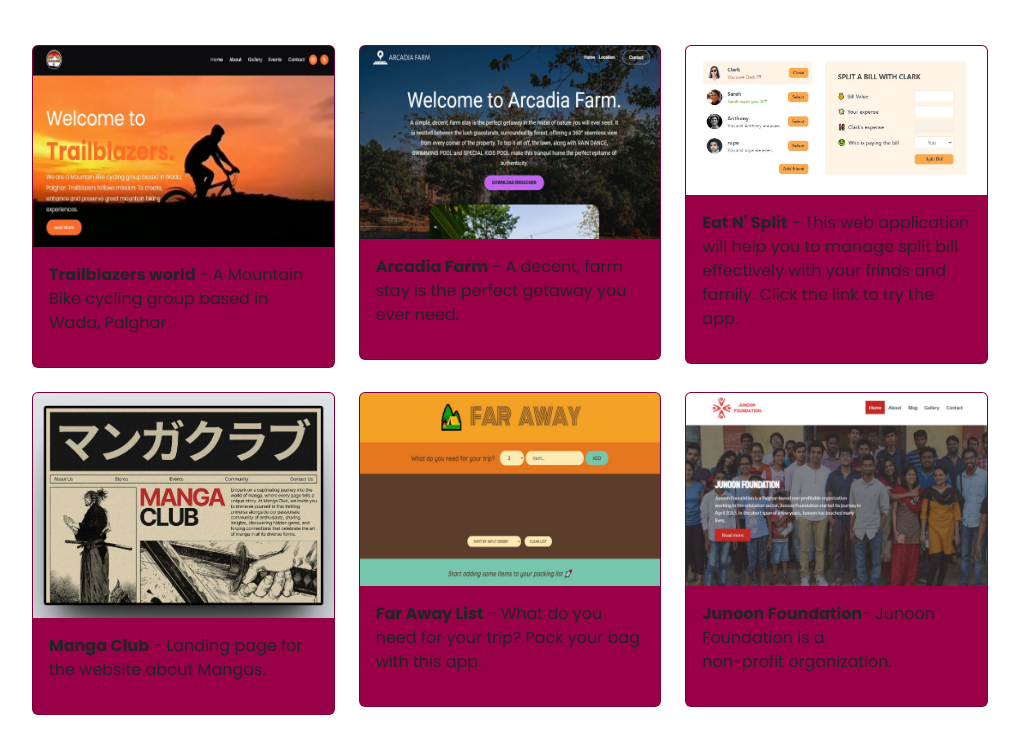
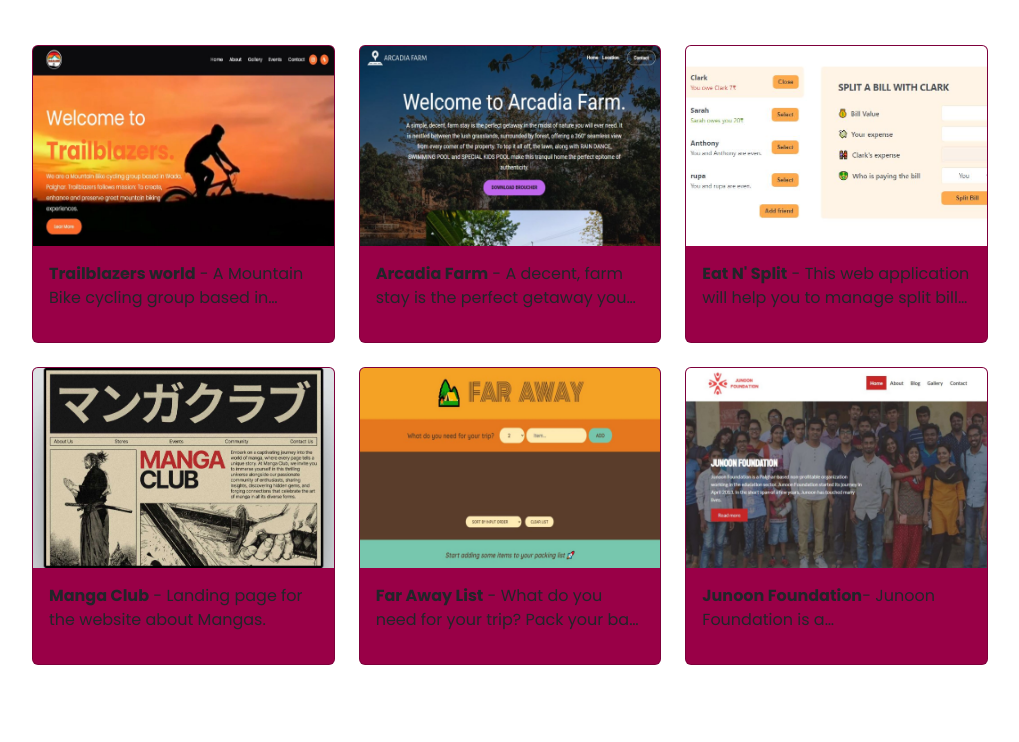
Before and after one commit to ErzaXAbhi/abhijit-portfolio-website, a website: page index.html in a window 1280 px wide. Shown: the part 2450-3192 px from the top of the page, without its empty margins (130-1149 px from the left). Drawn offline with nearby package versions, Linux system fonts and the light colour scheme; files that its build step writes are made by us from their sources.

Commit message:
Update styles.scss

```diff
--- a/scss/styles.scss
+++ b/scss/styles.scss
@@ -56,6 +56,19 @@
   z-index: 10;
 }
 
+.card img {
+  width: 100%;
+  height: 200px;
+  object-fit: cover;
+}
+
+.card-body p {
+  display: -webkit-box;
+  -webkit-line-clamp: 2;
+  -webkit-box-orient: vertical;
+  overflow: hidden;
+}
+
 @media (max-width: 767px) {
   .header .social i {
     font-size: 30px;
```
